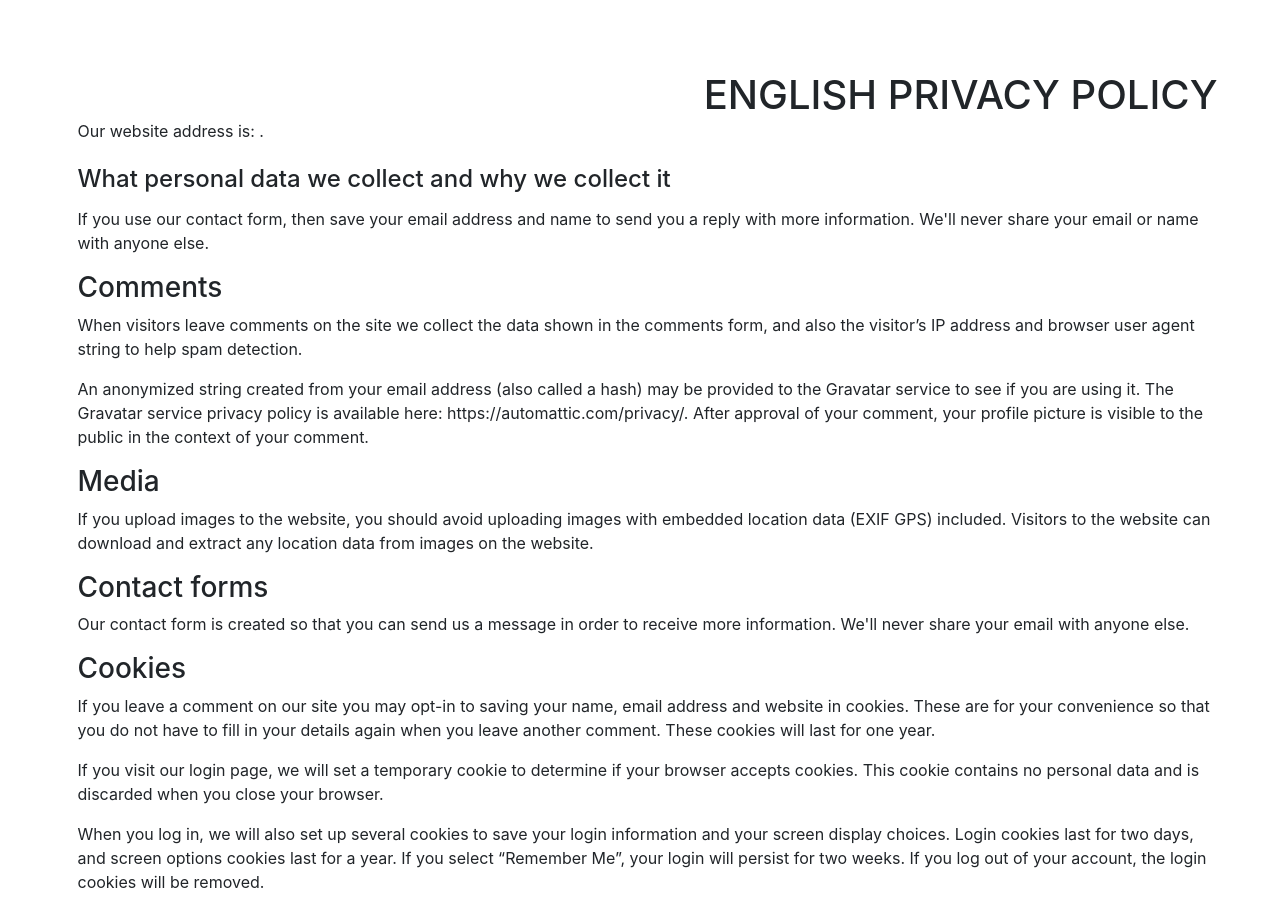
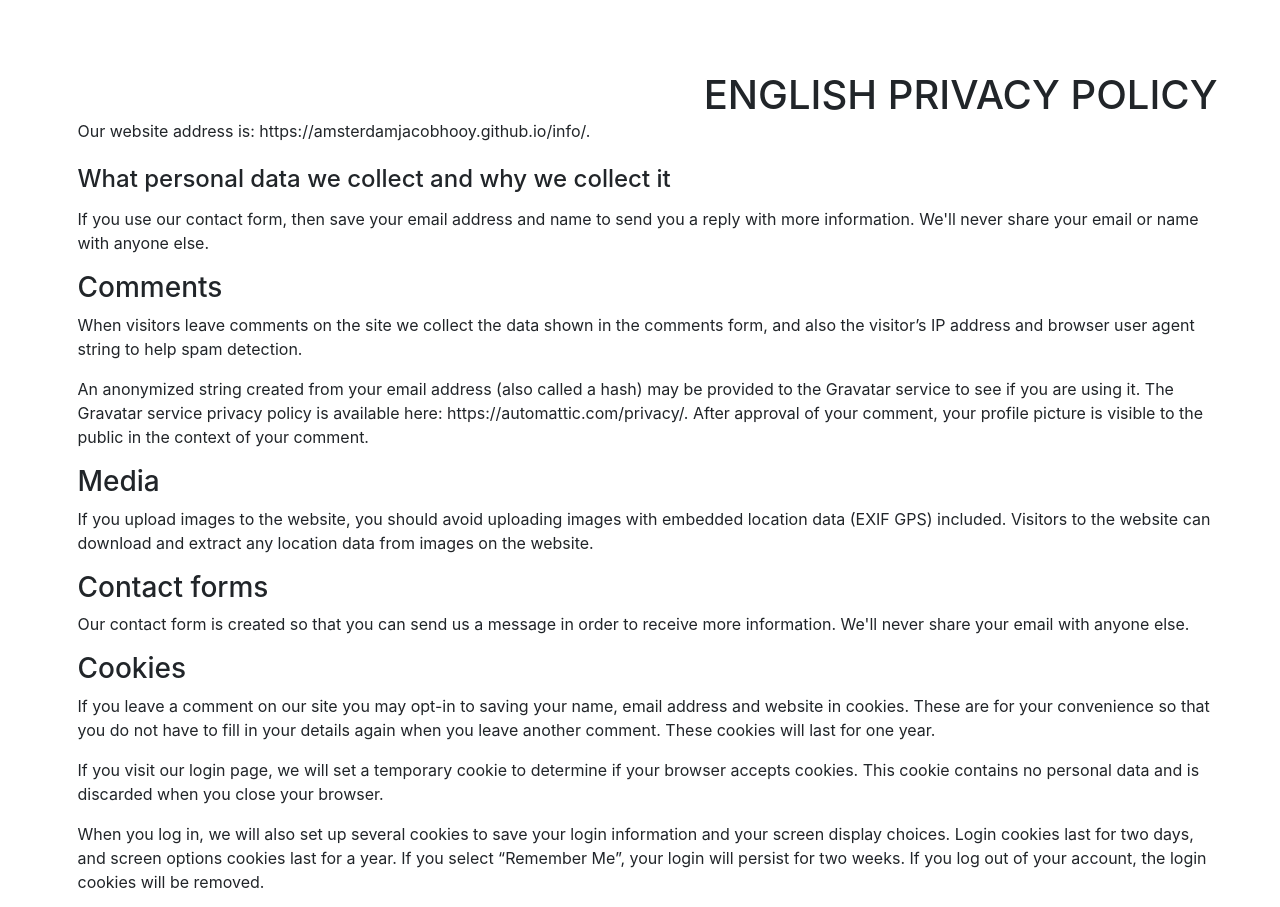
Before and after one commit to amsterdamjacobhooy/info, a plain HTML site: page privacy.html in a window 1280 px wide. Shown: the part 3943-4850 px from the top of the page. Drawn offline with Linux system fonts and the light colour scheme.

Commit message:
Update privacy.html

```diff
--- a/privacy.html
+++ b/privacy.html
@@ -165,7 +165,7 @@ Netherlands<br><br>
 
 <h1>ENGLISH PRIVACY POLICY</h1>
 		<br><br>
-<p>Our website address is: .</p>
+<p>Our website address is: https://amsterdamjacobhooy.github.io/info/.</p>
 
 
 
```
